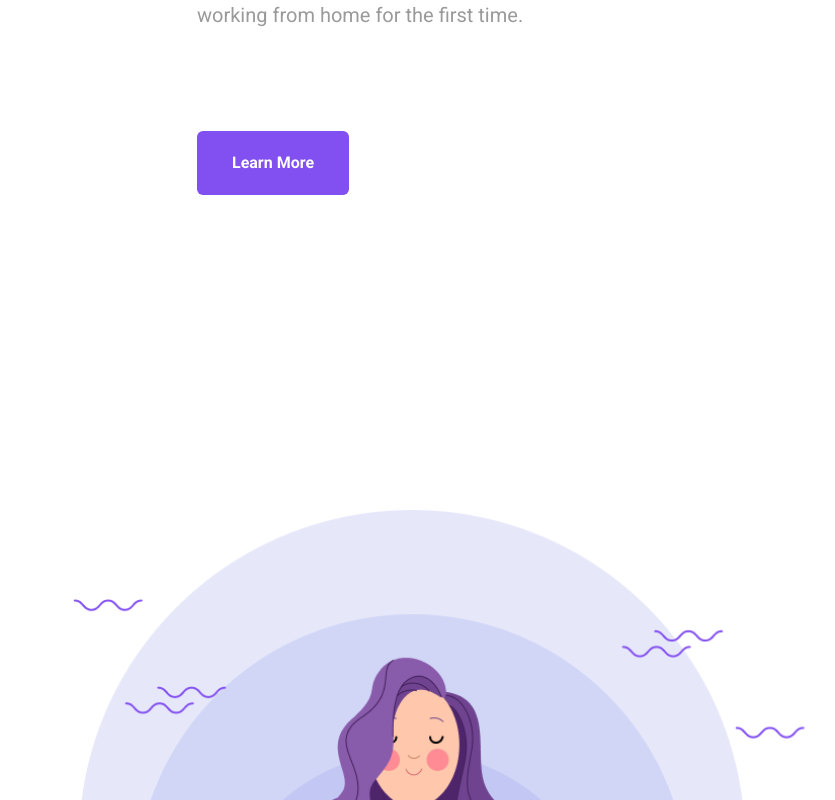
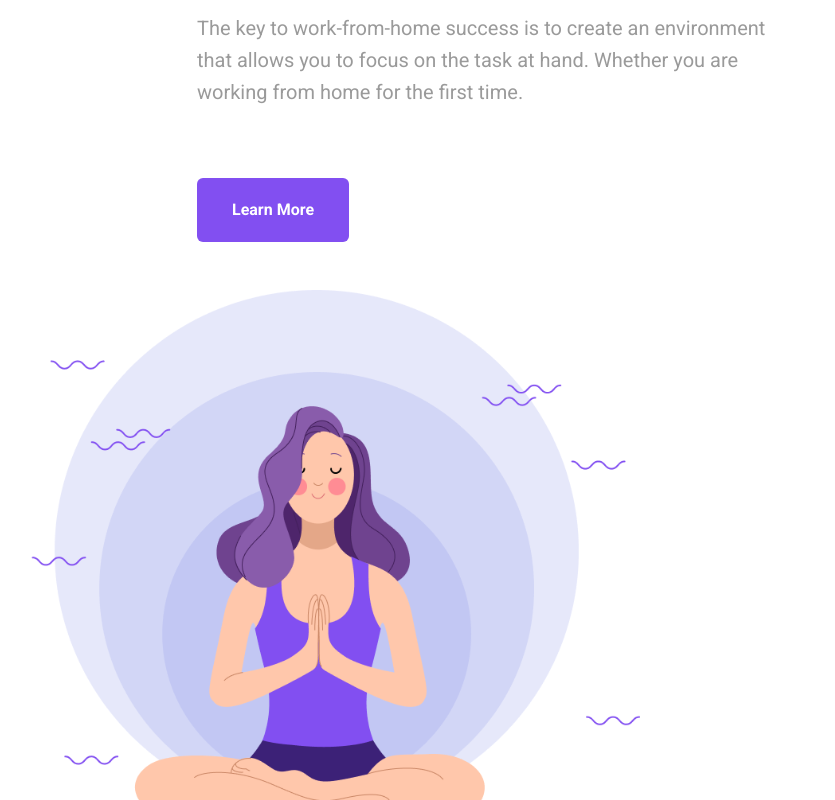
Before and after one commit to Elsalilly/medi-figma, a plain HTML site: page index.html in a window 1280 px wide. Shown: the part 500-1300 px from the top of the page, without its empty margins (11-846 px from the left). Drawn offline with Linux system fonts and the light colour scheme; a web font is replaced by a local one.

Commit message:
changes to margins and sizes of tags

```diff
--- a/styles/index.css
+++ b/styles/index.css
@@ -91,7 +91,6 @@ color: #824FF1;
     background-color:#824FF1;
     border-radius: 6px;
     margin-left: 40.3px;
-    margin-right: 68px;
     margin-top: 30px;
     border: none;
 }
@@ -102,7 +101,8 @@ section {
 .main-title {
     max-width: 495px;
     width: 100%;
-    height: 152px;
+    margin-left: 200px;
+    margin-top: 103px;
     font-family: Ramaraja, serif;
     font-style: normal;
     font-weight: 400;
@@ -110,13 +110,14 @@ section {
     color: #1B0A42;
     letter-spacing: 2%;
     line-height: 1.06;
-    margin-left: 200px;
-    margin-top: 103px;
 }
 
 .paragraph {
     max-width: 590px;
     width: 100%;
+    height: 96px;
+    margin-left: 200px;
+    margin-top: 10px;
     font-family: "Roboto", serif;
     font-weight: 400;
     font-style: normal;
@@ -124,14 +125,13 @@ section {
     line-height: 1.6;
     letter-spacing: 2%;
     color: #9A9A9A;
-    margin-left: 200px;
-    margin-top: 10px;
-    margin-bottom: 50px;
 }
 
 .tab {
     width: 152px;
     height: 64px;
+    margin-left: 200px;
+    margin-top: 50px;
     font-family: "Roboto", serif;
     font-weight: bold;
     font-style: normal;
@@ -142,18 +142,13 @@ section {
     color: #FFFFFF;
     background-color:#824FF1;
     border-radius: 6px;
-    margin-left: 200px;
-    margin-top: 50px;
-    margin-bottom: 267px;
     border: none;
 }
 
 .yoga {
-    max-width: 650;
-    max-height: 700;
+    max-width: 650px;
     width: 100%;
-    height: 100%;
-    margin-left: 10px;
+    margin-left: 1px;
     margin-top: 48px;
 }
 
```
Also changed, not shown: 1 other file.
